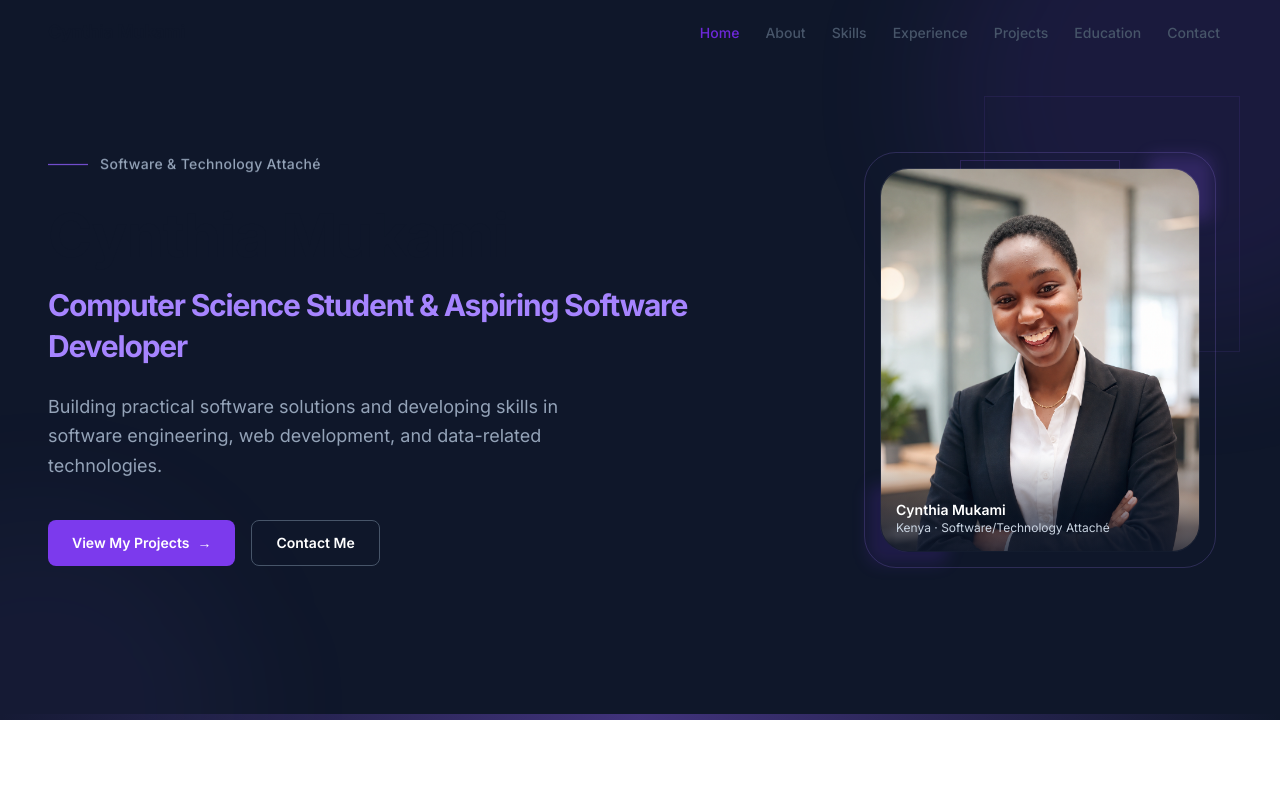
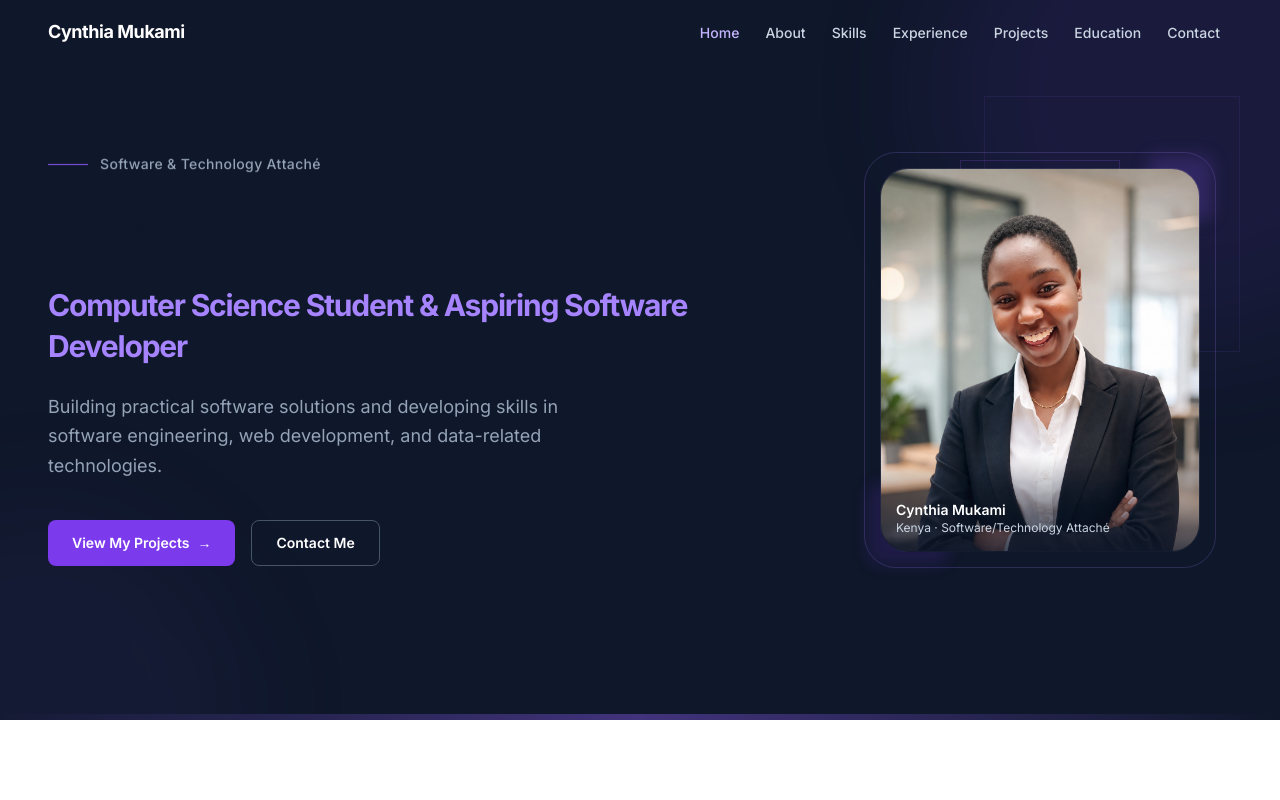
Before and after one commit to kamii2122/portfolio, a Next.js app: page / in a window 1280 px wide. Shown: the top 800 px of the page. Built offline with nearby package versions, Linux system fonts and the light colour scheme.

Commit message:
Fix nav name visibility: use light text over dark hero when not scrolled

```diff
--- a/src/components/layout/Navigation.tsx
+++ b/src/components/layout/Navigation.tsx
@@ -50,7 +50,7 @@ export default function Navigation() {
 
       <header
         className={`fixed inset-x-0 top-0 z-50 transition-all duration-300 ${
-          scrolled
+          scrolled || menuOpen
             ? "border-b border-border bg-white/90 shadow-sm backdrop-blur-md"
             : "border-b border-transparent bg-white/0"
         }`}
@@ -62,7 +62,11 @@ export default function Navigation() {
           <a
             href="#home"
             onClick={scrollToTop}
-            className="text-base font-bold tracking-tight text-navy-950 transition hover:text-violet-700 sm:text-lg"
+            className={`text-base font-bold tracking-tight transition sm:text-lg ${
+              scrolled || menuOpen
+                ? "text-navy-950 hover:text-violet-700"
+                : "text-white hover:text-violet-300"
+            }`}
           >
             {personal.name}
           </a>
@@ -74,9 +78,13 @@ export default function Navigation() {
                   href={`#${link.id}`}
                   onClick={(e) => handleNavClick(e, `#${link.id}`)}
                   className={`rounded-md px-2.5 py-2 text-sm font-medium transition focus-visible:outline focus-visible:outline-2 focus-visible:outline-offset-2 focus-visible:outline-violet-600 lg:px-3 ${
-                    active === link.id
-                      ? "text-violet-700"
-                      : "text-slate-600 hover:text-navy-950"
+                    scrolled || menuOpen
+                      ? active === link.id
+                        ? "text-violet-700"
+                        : "text-slate-600 hover:text-navy-950"
+                      : active === link.id
+                        ? "text-violet-300"
+                        : "text-slate-300 hover:text-white"
                   }`}
                   aria-current={active === link.id ? "true" : undefined}
                 >
@@ -89,7 +97,11 @@ export default function Navigation() {
           <button
             type="button"
             onClick={() => setMenuOpen((prev) => !prev)}
-            className="inline-flex h-10 w-10 items-center justify-center rounded-lg text-navy-950 transition hover:bg-slate-100 focus-visible:outline focus-visible:outline-2 focus-visible:outline-offset-2 focus-visible:outline-violet-600 xl:hidden"
+            className={`inline-flex h-10 w-10 items-center justify-center rounded-lg transition focus-visible:outline focus-visible:outline-2 focus-visible:outline-offset-2 focus-visible:outline-violet-600 xl:hidden ${
+              scrolled || menuOpen
+                ? "text-navy-950 hover:bg-slate-100"
+                : "text-white hover:bg-white/10"
+            }`}
             aria-expanded={menuOpen}
             aria-controls="mobile-menu"
             aria-label={menuOpen ? "Close menu" : "Open menu"}
```
